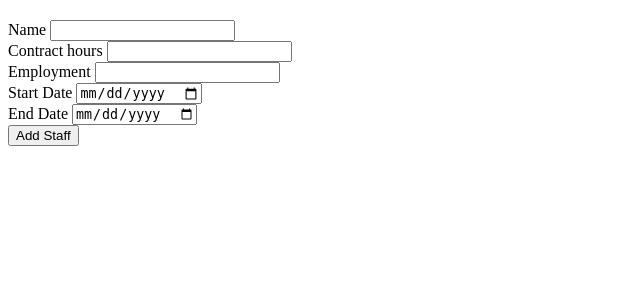
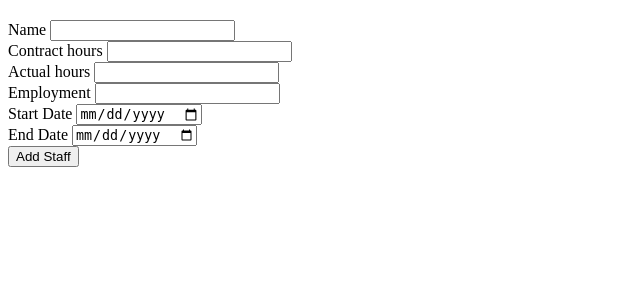
Before and after one commit to benjaminsbrown/Dashboard1, a PHP site: page /staff.php in a window 1280 px wide. Shown: the part 47-347 px from the top of the page, without its empty margins (0-640 px from the left). Run offline with PHP 8.4, Linux system fonts and the light colour scheme.

Commit message:
added actual hours field

```diff
--- a/staff.php
+++ b/staff.php
@@ -20,6 +20,9 @@
       <label>Contract hours</label>
       <input type="number" name="Contract_hours" >
     </div>
+    <label>Actual hours</label>
+    <input type="number" name="$Actual_hours" >
+  </div>
     <div class="input-group">
       <label>Employment</label>
       <input type="text" name="Employment" >
```
